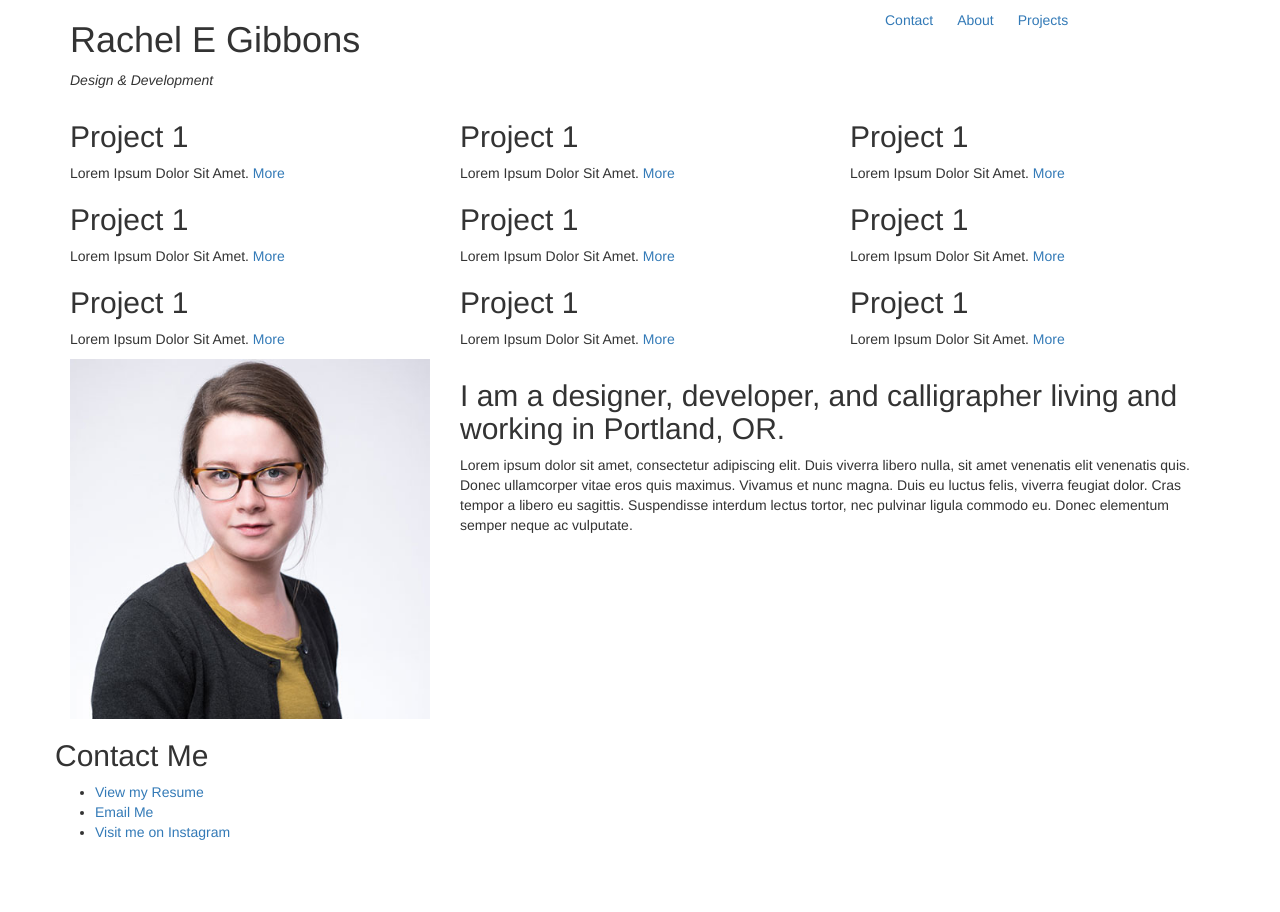
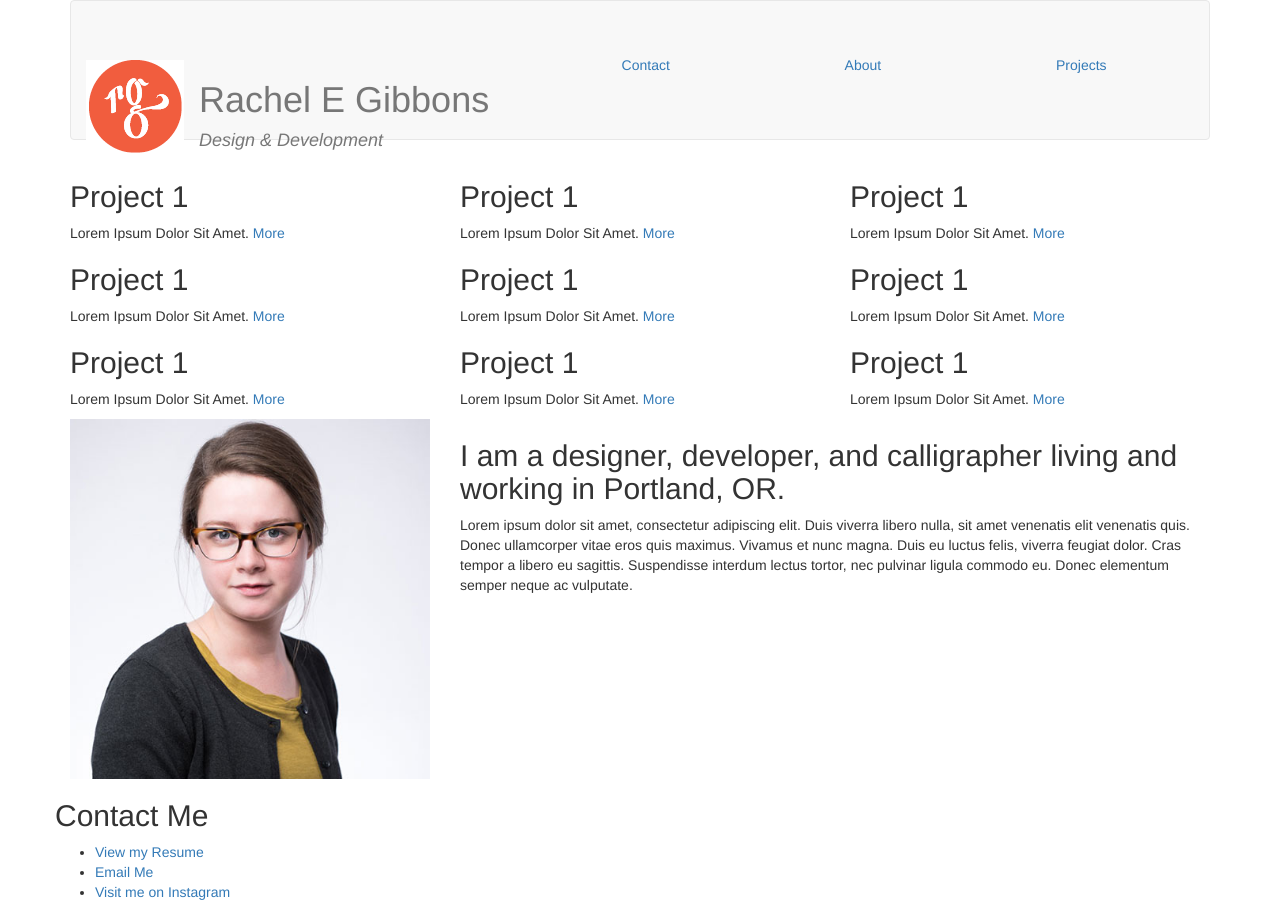
Before and after one commit to rachelegibbons/portfolio-site, a plain HTML site: page index.html in a window 1280 px wide. Before the commit the page ends 852 px from the top, so only its background shows below. Drawn offline with Linux system fonts and the light colour scheme.

Commit message:
Update Nav

```diff
--- a/css/styles.css
+++ b/css/styles.css
@@ -2,8 +2,7 @@ img {
   max-width: 100%;
 }
 
-.nav li {
-  list-style-type: none;
-  display: inline-block;
-  padding:10px;
+.navbar {
+  height: 140px;
+  align-content: space-around;
 }
--- a/index.html
+++ b/index.html
@@ -7,19 +7,23 @@
   </head>
   <body>
     <div class="container">
-      <div class="row">
-        <div class="col-sm-8">
-          <h1>Rachel E Gibbons</h1>
-          <p><em>Design & Development</em></p>
-        </div>
-        <div class="nav col-sm-4">
-          <ul>
+      <nav class="navbar navbar-default">
+        <div class="container-fluid">
+          <div class="navbar-left">
+            <div class="navbar-header">
+              <a class="navbar-brand" href="#">
+              <img alt="Brand" src="img/logo.png">
+            </div>
+              <h1>Rachel E Gibbons</h1>
+              <p><em>Design & Development</em></p>
+          </div>
+          <ul class="nav nav-justified">
             <li><a href="#">Contact</a></li>
             <li><a href="#">About</a></li>
             <li><a href="#">Projects</a></li>
           </ul>
-        </div> <!-- Nav Closing DIV -->
-      </div> <!-- Nav Closing Row -->
+        </div> <!--Closing DIV for Container Fluid-->
+      </nav>
       <div class="row projects">
         <div class="col-sm-4">
           <h2>Project 1</h2>
```
